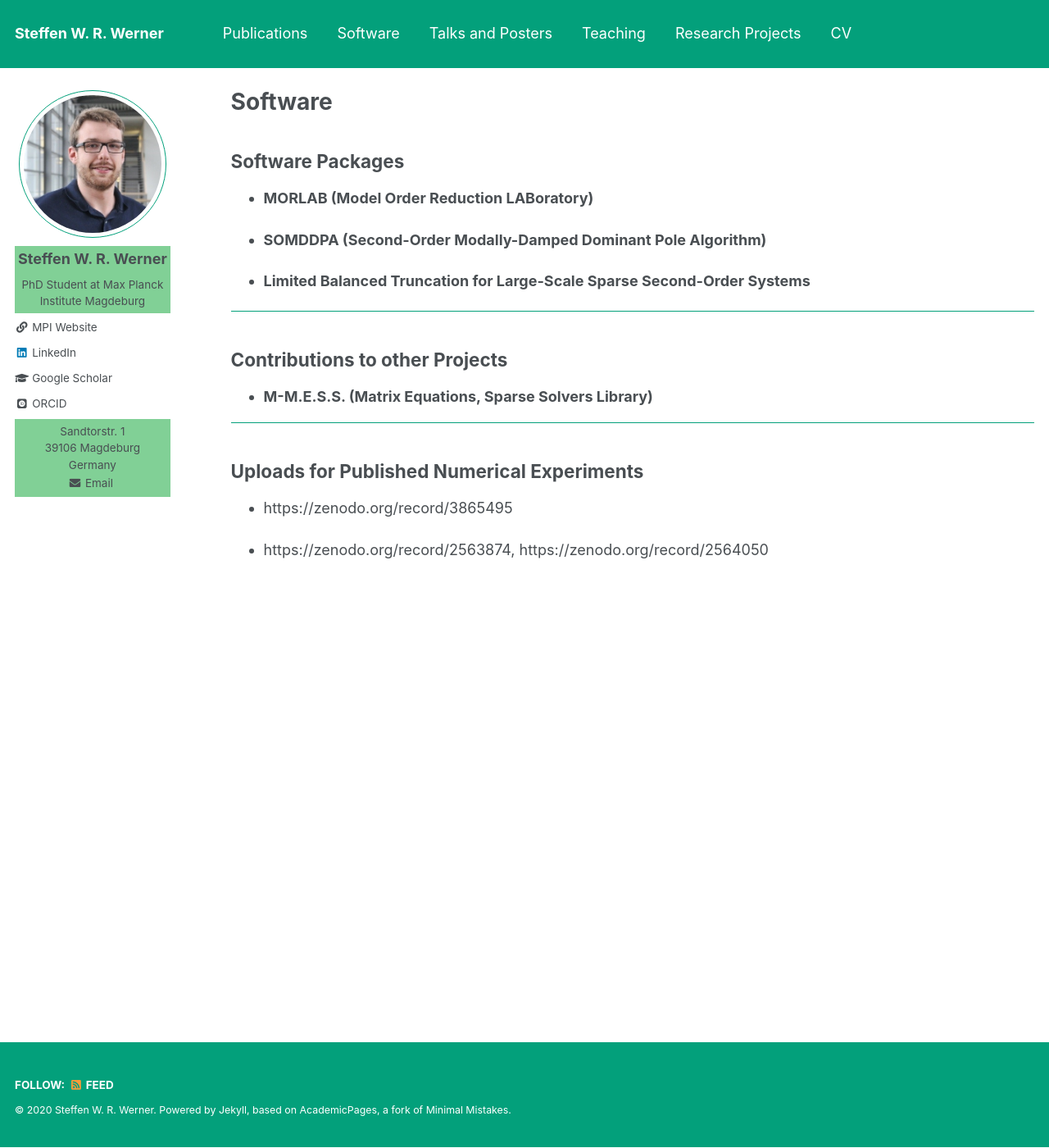
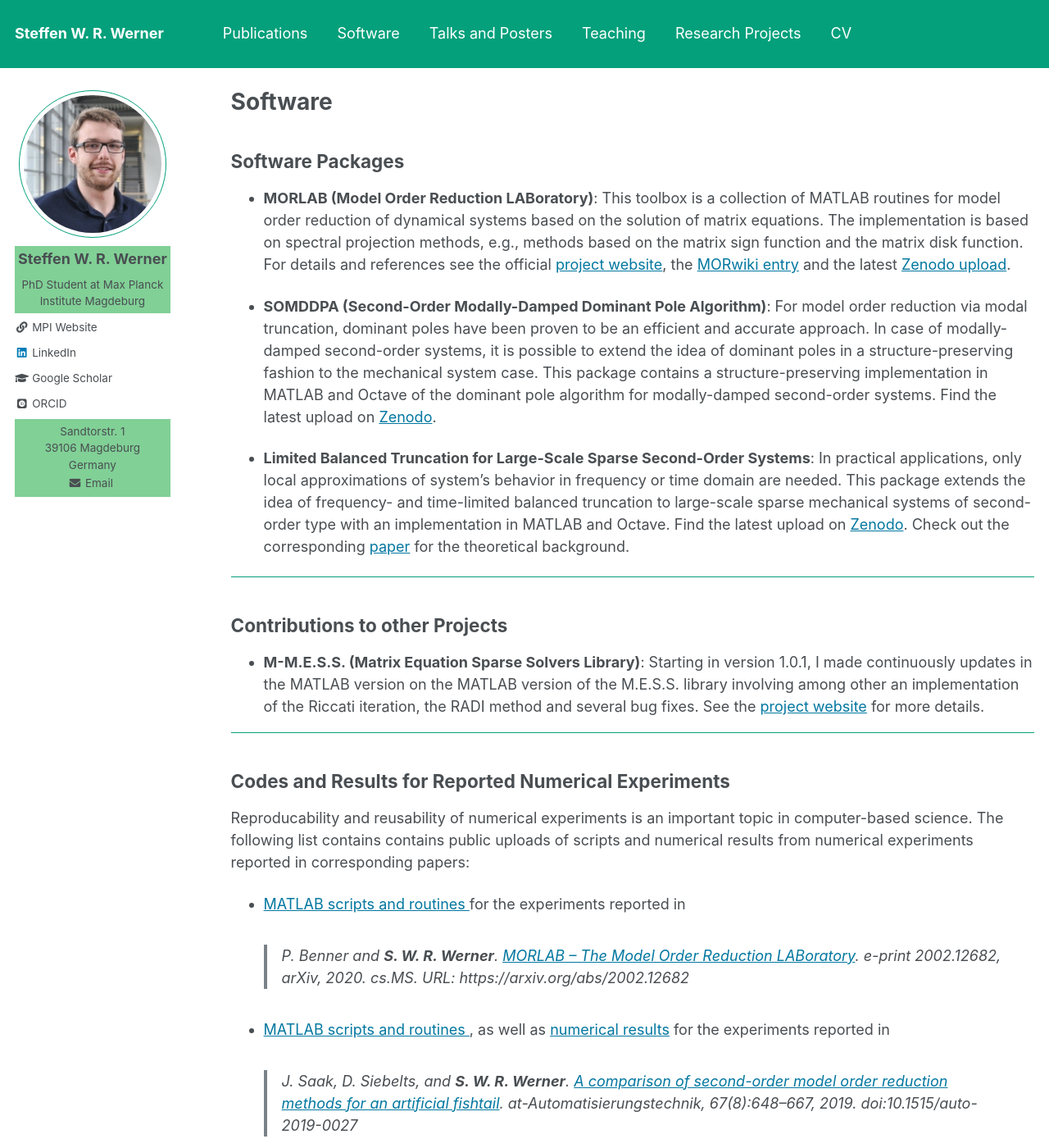
Before and after one commit to ninsteve/ninsteve.github.io, a Jekyll site: the page built from _pages/software.md, in a window 1280 px wide and 1400 px high. Shown: the whole window at 82% size. Built offline with Jekyll 4.4.1, drawn with Linux system fonts in a browser that asks for light colours; some web fonts are replaced.

Commit message:
Added content for software page.

```diff
--- a/_pages/software.md
+++ b/_pages/software.md
@@ -7,22 +7,75 @@ author_profile: true
 
 ## Software Packages ##
 
-* **MORLAB (Model Order Reduction LABoratory)**
+* **MORLAB (Model Order Reduction LABoratory)**:
+  This toolbox is a collection of MATLAB routines for model order reduction of
+  dynamical systems based on the solution of matrix equations.
+  The implementation is based on spectral projection methods, e.g., methods
+  based on the matrix sign function and the matrix disk function.
+  For details and references see the official <a target="_blank"
+  href="https://www.mpi-magdeburg.mpg.de/projects/morlab">project website</a>,
+  the <a target="_blank"
+  href="https://morwiki.mpi-magdeburg.mpg.de/morwiki/index.php/MORLAB">MORwiki
+  entry</a> and the latest <a target="_blank"
+  href="https://doi.org/10.5281/zenodo.842658">Zenodo upload</a>.
 
-* **SOMDDPA (Second-Order Modally-Damped Dominant Pole Algorithm)**
+* **SOMDDPA (Second-Order Modally-Damped Dominant Pole Algorithm)**:
+  For model order reduction via modal truncation, dominant poles have been
+  proven to be an efficient and accurate approach.
+  In case of modally-damped second-order systems, it is possible to extend the
+  idea of dominant poles in a structure-preserving fashion to the mechanical
+  system case.
+  This package contains a structure-preserving implementation in MATLAB and
+  Octave of the dominant pole algorithm for modally-damped second-order systems.
+  Find the latest upload on <a target="_blank"
+  href="https://doi.org/10.5281/zenodo.2553901">Zenodo</a>.
 
-* **Limited Balanced Truncation for Large-Scale Sparse Second-Order Systems**
+* **Limited Balanced Truncation for Large-Scale Sparse Second-Order Systems**:
+  In practical applications, only local approximations of system's behavior in
+  frequency or time domain are needed.
+  This package extends the idea of frequency- and time-limited balanced
+  truncation to large-scale sparse mechanical systems of second-order type with
+  an implementation in MATLAB and Octave.
+  Find the latest upload on <a target="_blank"
+  href="https://doi.org/10.5281/zenodo.2553925">Zenodo</a>.
+  Check out the corresponding <a target="_blank"
+  href="https://doi.org/10.1016/j.laa.2020.06.024">paper</a> for the theoretical
+  background.
 
 ---
 
 ## Contributions to other Projects ##
 
-* **M-M.E.S.S. (Matrix Equations, Sparse Solvers Library)**
+* **M-M.E.S.S. (Matrix Equation Sparse Solvers Library)**:
+  Starting in version 1.0.1, I made continuously updates in the MATLAB version
+  on the MATLAB version of the M.E.S.S. library involving among other an
+  implementation of the Riccati iteration, the RADI method and several bug fixes.
+  See the <a target="_blank"
+  href="https://www.mpi-magdeburg.mpg.de/projects/mess">project website</a>
+  for more details.
 
 ---
 
-## Uploads for Published Numerical Experiments ##
+## Codes and Results for Reported Numerical Experiments ##
 
-* https://zenodo.org/record/3865495
+Reproducability and reusability of numerical experiments is an important topic
+in computer-based science.
+The following list contains contains public uploads of scripts and numerical
+results from numerical experiments reported in corresponding papers:
 
-* https://zenodo.org/record/2563874, https://zenodo.org/record/2564050
+* <a target="_black" href="https://zenodo.org/record/3865495">MATLAB scripts and
+  routines </a> for the experiments reported in
+  > P. Benner and <strong>S. W. R. Werner</strong>. <a target="blank_"
+  > href="https://arxiv.org/abs/2002.12682">MORLAB &ndash; The Model Order
+  > Reduction LABoratory</a>. e-print 2002.12682, arXiv, 2020. cs.MS.
+  > URL: https://arxiv.org/abs/2002.12682
+
+* <a target="_black" href="https://zenodo.org/record/2563874">MATLAB scripts and
+  routines </a>, as well as <a target="_black"
+  href="https://zenodo.org/record/2564050">numerical results</a> for the
+  experiments reported in
+  > J. Saak, D. Siebelts, and <strong>S. W. R. Werner</strong>. <a
+  > target="blank_" href="https://doi.org/10.1515/auto-2019-0027">A comparison
+  > of second-order model order reduction methods for an artificial
+  > fishtail</a>. <i>at-Automatisierungstechnik</i>, 67(8):648&ndash;667, 2019.
+  > doi:10.1515/auto-2019-0027
```
